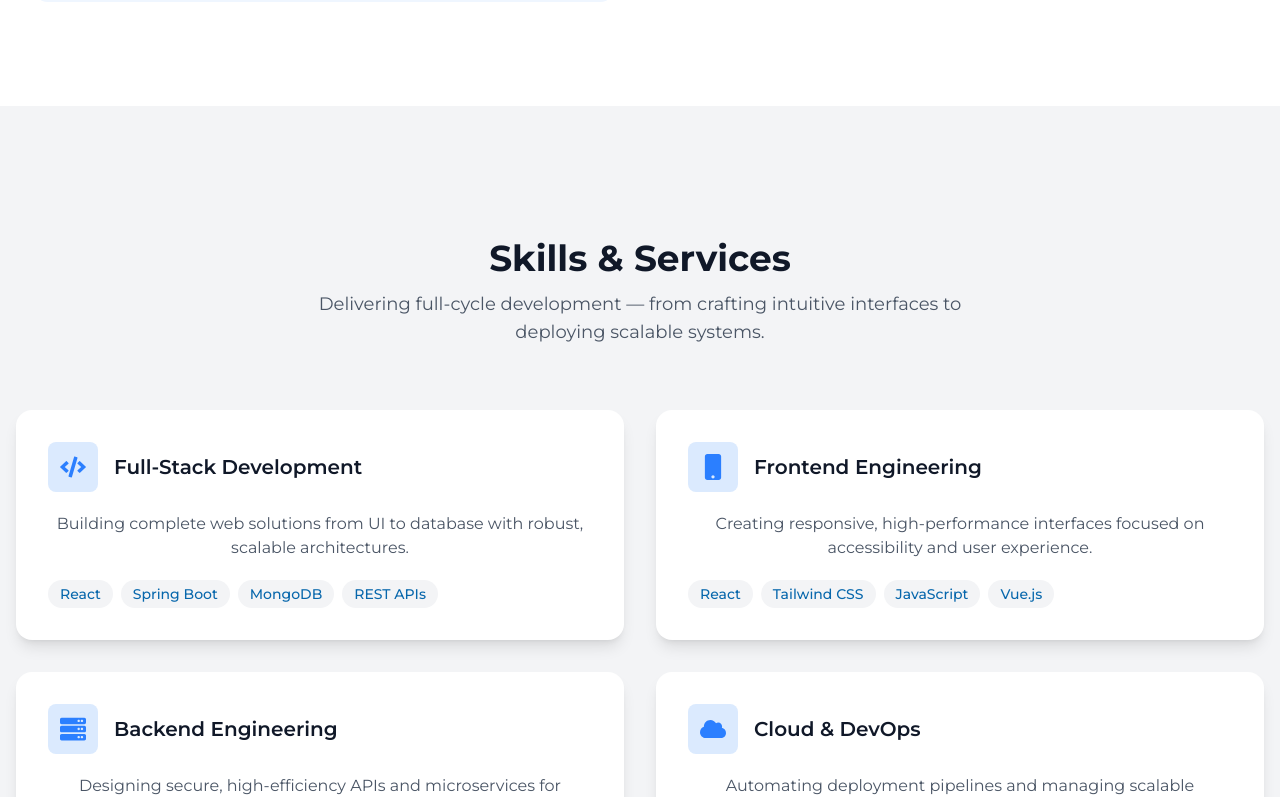
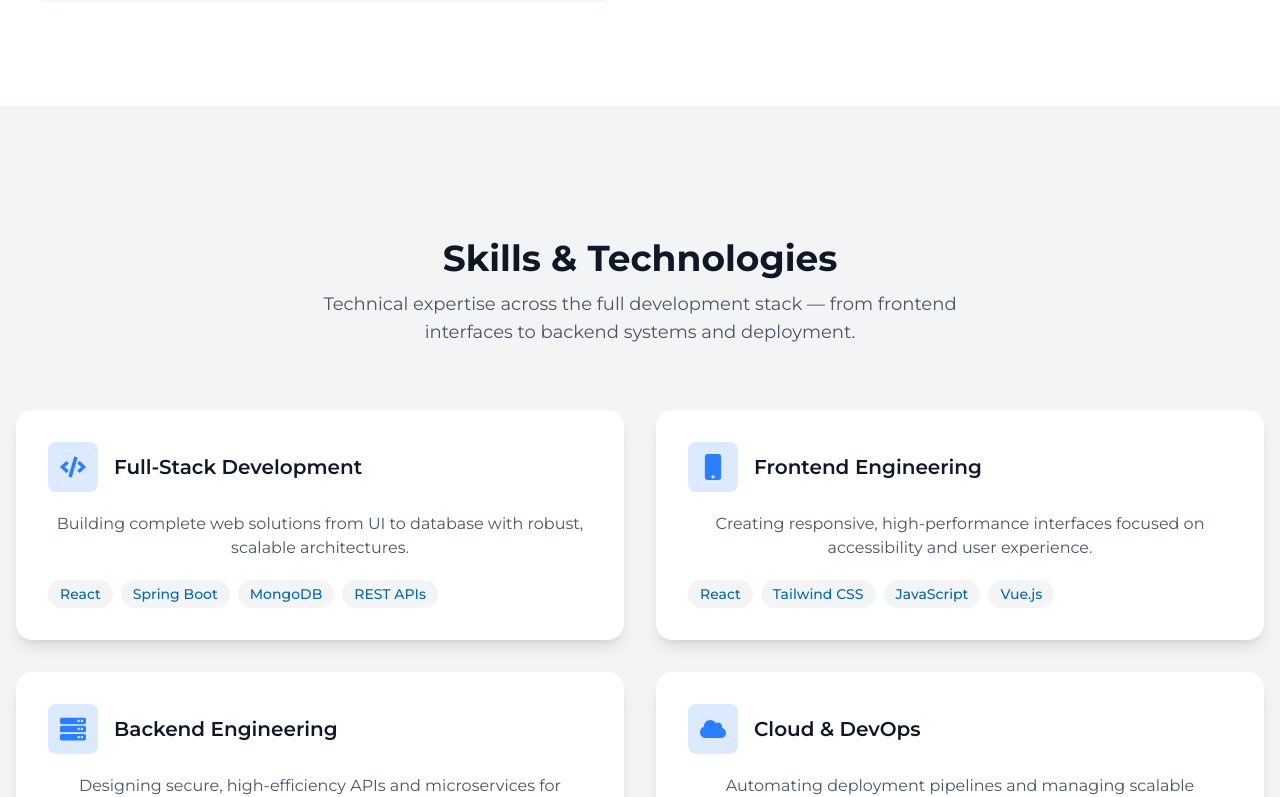
Before and after one commit to Alan-P-J/React_Tailwind_Portfolio_Demo, a React (Vite) app: page / in a window 1280 px wide. Shown: the part 1590-2387 px from the top of the page. Built offline with nearby package versions, Linux system fonts and the light colour scheme; a web font is replaced by a local one.

Commit message:
adjest padding in logo

```diff
--- a/src/components/Header.jsx
+++ b/src/components/Header.jsx
@@ -55,7 +55,7 @@ const Header = forwardRef(
             </div>
           </button>
           <div className="flex items-center gap-2 pl-1">
-            <img src={Logo} alt="Logo" className="rounded-full max-md:hidden h-11 w-11" />
+            <img src={Logo} alt="Logo" className="mr-5 rounded-full max-md:hidden h-11 w-11" />
           <p className="flex items-center justify-center pl-5 text-2xl text-white duration-500 name dark:text-black demo max-md:pt-2">
            Alan
           </p>
--- a/src/components/Projects.jsx
+++ b/src/components/Projects.jsx
@@ -102,7 +102,7 @@ const Projects = forwardRef((props, ref) => {
     <section
       ref={ref}
       id="project"
-      className="min-h-screen py-20 scroll-mt-24 md:pt-17 bg-gray-50 dark:bg-gray-900"
+      className="min-h-screen py-20 duration-500 scroll-mt-24 md:pt-17 bg-gray-50 dark:bg-gray-900"
     >
       <div className="container px-6 mx-auto">
         <div className="mb-16 text-center">
@@ -120,7 +120,7 @@ const Projects = forwardRef((props, ref) => {
             <button
               key={category.id}
               onClick={() => setActiveCategory(category.id)}
-              className={`px-4 py-2 rounded-full font-medium transition-all duration-300 ${
+              className={`px-4 py-2 rounded-full font-medium transition-all duration-500 ${
                 activeCategory === category.id
                   ? "bg-[#0767ac] text-white shadow-lg"
                   : "bg-white dark:bg-gray-800 text-gray-600 dark:text-gray-400 hover:bg-blue-50 dark:hover:bg-blue-900/20"
--- a/src/components/Skills.jsx
+++ b/src/components/Skills.jsx
@@ -1,8 +1,8 @@
 import React, { forwardRef } from 'react';
 import { FaCode, FaMobile, FaServer, FaCloud } from 'react-icons/fa';
 
-const SkillsAndServices = forwardRef((props,ref) => {
-  const services = [
+const Skills = forwardRef((props,ref) => {
+  const skills = [
     {
       icon: FaCode,
       title: 'Full-Stack Development',
@@ -39,35 +39,35 @@ const SkillsAndServices = forwardRef((props,ref) => {
         {/* Header */}
         <div className="mb-16 text-center">
           <h2 className="mb-3 text-3xl font-bold text-gray-900 md:text-4xl dark:text-white">
-            Skills & Services
+            Skills & Technologies
           </h2>
           <p className="max-w-2xl mx-auto text-lg text-gray-600 dark:text-gray-400">
-            Delivering full-cycle development — from crafting intuitive interfaces to deploying scalable systems.
+            Technical expertise across the full development stack — from frontend interfaces to backend systems and deployment.
           </p>
         </div>
 
-        {/* Service Cards */}
+        {/* Skills Cards */}
         <div className="grid gap-8 md:grid-cols-2">
-          {services.map((service, index) => (
+          {skills.map((skill, index) => (
             <div
               key={index}
               className="p-8 transition-all duration-500 bg-white shadow-lg skills dark:bg-gray-800 rounded-2xl hover:shadow-xl"
             >
               <div className="flex items-center gap-4 mb-5">
                 <div className="p-3 text-blue-500 duration-500 bg-blue-100 rounded-lg dark:bg-blue-900 dark:text-blue-400">
-                  <service.icon size={26} />
+                  <skill.icon size={26} />
                 </div>
                 <h3 className="text-xl font-semibold text-gray-900 duration-500 dark:text-white">
-                  {service.title}
+                  {skill.title}
                 </h3>
               </div>
 
               <p className="mb-5 text-gray-600 duration-500 dark:text-gray-400">
-                {service.description}
+                {skill.description}
               </p>
 
               <div className="flex flex-wrap gap-2">
-                {service.technologies.map((tech, i) => (
+                {skill.technologies.map((tech, i) => (
                   <span
                     key={i}
                     className="px-3 py-1 text-sm font-medium text-[#0767ac] bg-gray-100 rounded-full dark:bg-gray-700 dark:text-gray-300 duration-500"
@@ -84,4 +84,4 @@ const SkillsAndServices = forwardRef((props,ref) => {
   );
 });
 
-export default SkillsAndServices;
+export default Skills;
```
